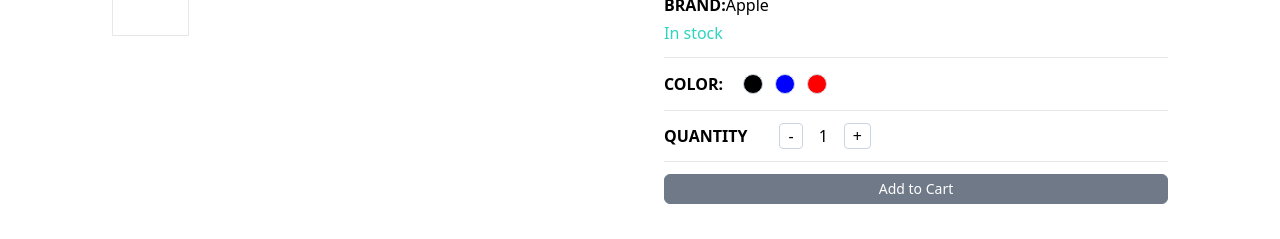
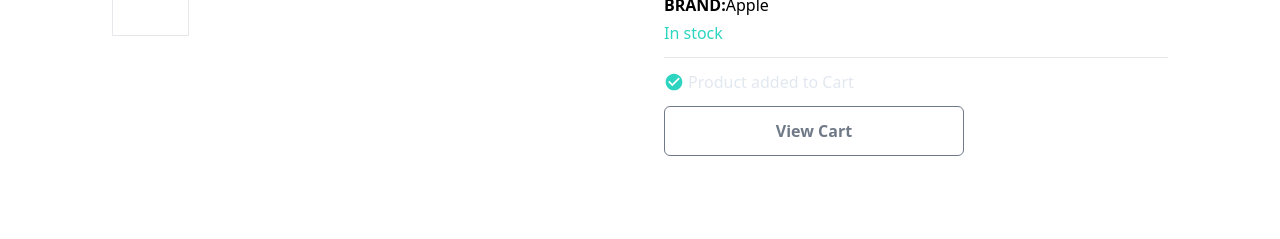
Before and after one commit to marion586/e-shop-next, a Next.js app: page /product/1 in a window 1280 px wide. Both pictures are taken after a click on the button "Add to Cart". Shown: the part 561-800 px from the top of the page. Built offline with nearby package versions, Linux system fonts and the light colour scheme; a web font is replaced by a local one.

Commit message:
check view cart

```diff
--- a/app/product/[productId]/ProductDetails.tsx
+++ b/app/product/[productId]/ProductDetails.tsx
@@ -6,9 +6,12 @@ import SetColor from "@/app/component/products/SetColor";
 import SetQuantity from "@/app/component/products/SetQuantity";
 import { productRating } from "@/utils/productRating";
 import { Rating } from "@mui/material";
-import React, { useCallback, useState } from "react";
+import React, { useCallback, useState, useEffect } from "react";
 import Horizontal from "@/app/component/Horizontal";
 import { useCart } from "@/hooks/useCart";
+import { MdCheckCircle } from "react-icons/md";
+
+import { useRouter } from "next/navigation";
 interface ProductDetailsProps {
   product: any;
 }
@@ -32,6 +35,8 @@ export type SelectedImgType = {
 
 const ProductDetails: React.FC<ProductDetailsProps> = ({ product }) => {
   //client component is interactive and render in the server
+
+  const router = useRouter();
   const { handleAddProductToCart, cartProducts } = useCart();
   const [cartProduct, setCartProduct] = useState<CartProductType>({
     id: product.id,
@@ -43,7 +48,7 @@ const ProductDetails: React.FC<ProductDetailsProps> = ({ product }) => {
     quantity: 1,
     price: product.price,
   });
-
+  const [isProductInCart, setIsProductInCart] = useState(false);
   console.log(cartProducts);
 
   const handleColorSelect = useCallback(
@@ -55,6 +60,17 @@ const ProductDetails: React.FC<ProductDetailsProps> = ({ product }) => {
     [cartProduct.selectedImg]
   );
 
+  useEffect(() => {
+    setIsProductInCart(false);
+    if (cartProducts) {
+      const existingIndex = cartProducts.findIndex(
+        (item) => item.id === product.id
+      );
+      if (existingIndex > -1) {
+        setIsProductInCart(true);
+      }
+    }
+  }, [cartProducts]);
   const handleQtyIncrease = useCallback(() => {
     if (cartProduct.quantity == 100) {
       return;
@@ -104,13 +120,30 @@ const ProductDetails: React.FC<ProductDetailsProps> = ({ product }) => {
         </div>
 
         <Horizontal />
+        {isProductInCart ? (
+          <>
+            <p className="mb-2 text-slate-200 flex items-center gap-1">
+              <MdCheckCircle size={20} className="text-teal-400" />
+              <span> Product added to Cart </span>
+            </p>
+
+            <div className="max-w-[300px]">
+              <Button
+                label="View Cart"
+                outline
+                onClick={() => router.push("/cart")}
+              />
+            </div>
+          </>
+        ) : (
+          <>
+            {" "}
             <SetColor
               cartProduct={cartProduct}
               images={product.images}
               handleColorSelect={handleColorSelect}
             />
             <Horizontal />
-
             <SetQuantity
               cartProduct={cartProduct}
               handleQtyDecrease={handleQtyDecrease}
@@ -122,6 +155,8 @@ const ProductDetails: React.FC<ProductDetailsProps> = ({ product }) => {
               label="Add to Cart"
               onClick={() => handleAddProductToCart(cartProduct)}
             />
+          </>
+        )}
       </div>
     </div>
   );
```
Lines whose indentation alone changed are shown as unchanged.
